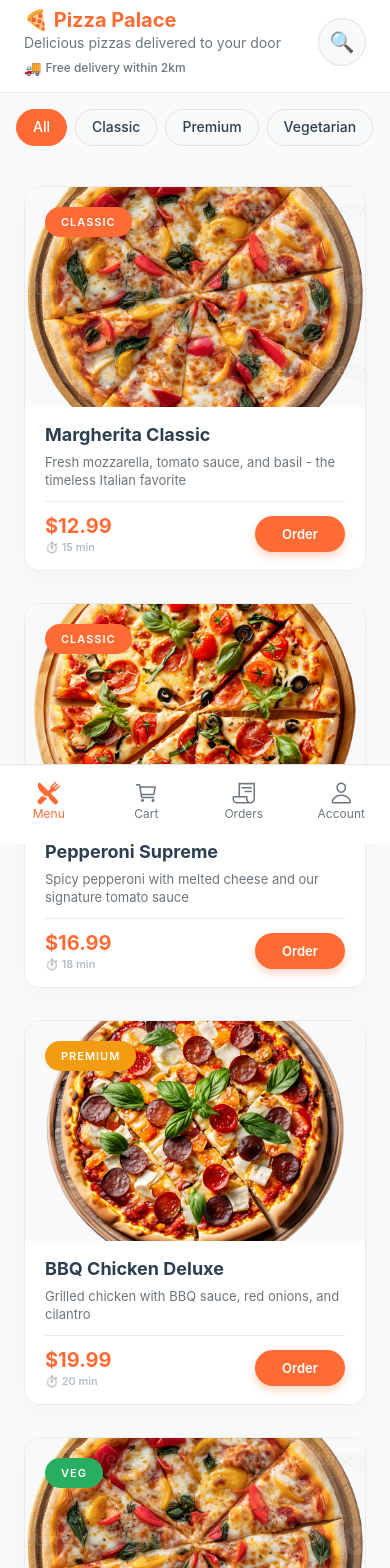
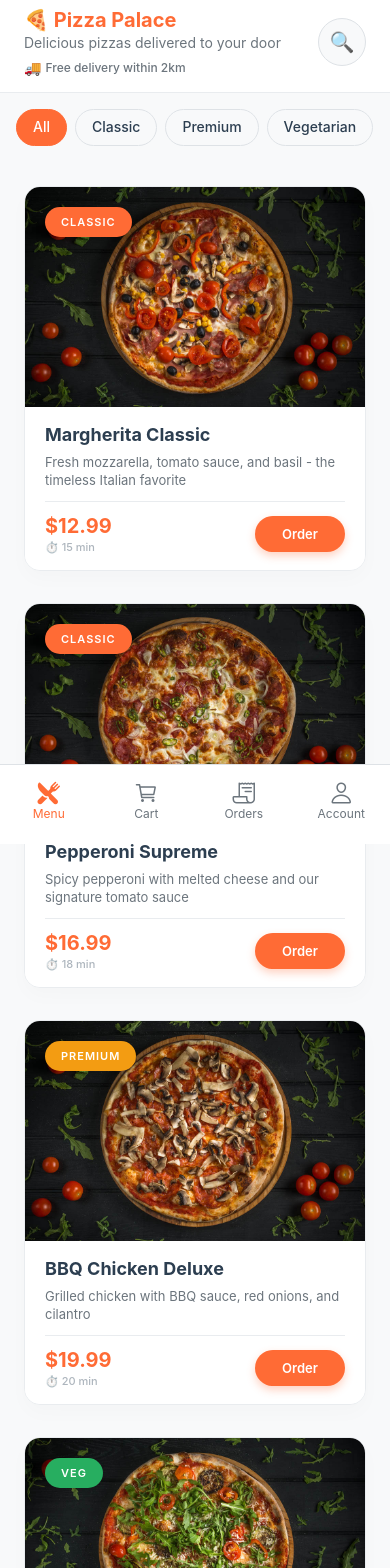
Before and after one commit to Asror-hub/pizza-app, a React Native app: screen /Home in a window 390 px wide. Shown: the top 1568 px of the page. Built offline with nearby package versions, Linux system fonts and the light colour scheme.

Commit message:
Updated pizza images to use new JPG images from assets/images folder

```diff
--- a/src/data/pizzas.ts
+++ b/src/data/pizzas.ts
@@ -6,7 +6,7 @@ export const pizzas: Pizza[] = [
     name: 'Margherita Classic',
     description: 'Fresh mozzarella, tomato sauce, and basil - the timeless Italian favorite',
     price: 12.99,
-    image: require('../../assets/images/pizza_1.png'),
+    image: require('../../assets/images/pizza_1.jpg'),
     category: 'classic',
     ingredients: ['Fresh mozzarella', 'Tomato sauce', 'Fresh basil', 'Olive oil'],
     size: 'medium',
@@ -18,7 +18,7 @@ export const pizzas: Pizza[] = [
     name: 'Pepperoni Supreme',
     description: 'Spicy pepperoni with melted cheese and our signature tomato sauce',
     price: 16.99,
-    image: require('../../assets/images/pizza_2.png'),
+    image: require('../../assets/images/pizza_2.jpg'),
     category: 'classic',
     ingredients: ['Pepperoni', 'Mozzarella cheese', 'Tomato sauce', 'Oregano'],
     size: 'medium',
@@ -30,7 +30,7 @@ export const pizzas: Pizza[] = [
     name: 'BBQ Chicken Deluxe',
     description: 'Grilled chicken with BBQ sauce, red onions, and cilantro',
     price: 19.99,
-    image: require('../../assets/images/pizza_3.png'),
+    image: require('../../assets/images/pizza_3.jpg'),
     category: 'premium',
     ingredients: ['Grilled chicken', 'BBQ sauce', 'Red onions', 'Cilantro', 'Mozzarella'],
     size: 'medium',
@@ -42,7 +42,7 @@ export const pizzas: Pizza[] = [
     name: 'Veggie Garden',
     description: 'Fresh bell peppers, mushrooms, onions, and olives on a crispy crust',
     price: 14.99,
-    image: require('../../assets/images/pizza_1.png'),
+    image: require('../../assets/images/pizza_4.jpg'),
     category: 'vegetarian',
     ingredients: ['Bell peppers', 'Mushrooms', 'Onions', 'Olives', 'Mozzarella', 'Tomato sauce'],
     size: 'medium',
@@ -54,7 +54,7 @@ export const pizzas: Pizza[] = [
     name: 'Spicy Jalapeño',
     description: 'Hot jalapeños with spicy chicken and extra cheese for heat lovers',
     price: 18.99,
-    image: require('../../assets/images/pizza_2.png'),
+    image: require('../../assets/images/pizza_1.jpg'),
     category: 'spicy',
     ingredients: ['Jalapeños', 'Spicy chicken', 'Extra cheese', 'Hot sauce', 'Tomato sauce'],
     size: 'medium',
@@ -66,7 +66,7 @@ export const pizzas: Pizza[] = [
     name: 'Hawaiian Paradise',
     description: 'Ham and pineapple with a sweet and savory combination',
     price: 17.99,
-    image: require('../../assets/images/pizza_3.png'),
+    image: require('../../assets/images/pizza_2.jpg'),
     category: 'classic',
     ingredients: ['Ham', 'Pineapple', 'Mozzarella', 'Tomato sauce'],
     size: 'medium',
@@ -78,7 +78,7 @@ export const pizzas: Pizza[] = [
     name: 'Truffle Mushroom',
     description: 'Wild mushrooms with truffle oil and aged parmesan',
     price: 22.99,
-    image: require('../../assets/images/pizza_1.png'),
+    image: require('../../assets/images/pizza_3.jpg'),
     category: 'premium',
     ingredients: ['Wild mushrooms', 'Truffle oil', 'Aged parmesan', 'Mozzarella', 'Garlic'],
     size: 'medium',
@@ -90,7 +90,7 @@ export const pizzas: Pizza[] = [
     name: 'Buffalo Chicken',
     description: 'Spicy buffalo chicken with ranch drizzle and celery',
     price: 20.99,
-    image: require('../../assets/images/pizza_2.png'),
+    image: require('../../assets/images/pizza_4.jpg'),
     category: 'spicy',
     ingredients: ['Buffalo chicken', 'Ranch drizzle', 'Celery', 'Blue cheese', 'Mozzarella'],
     size: 'medium',
```
